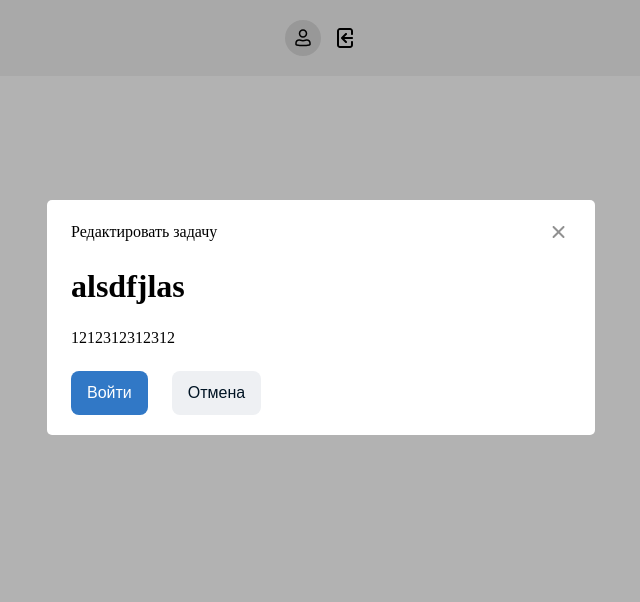
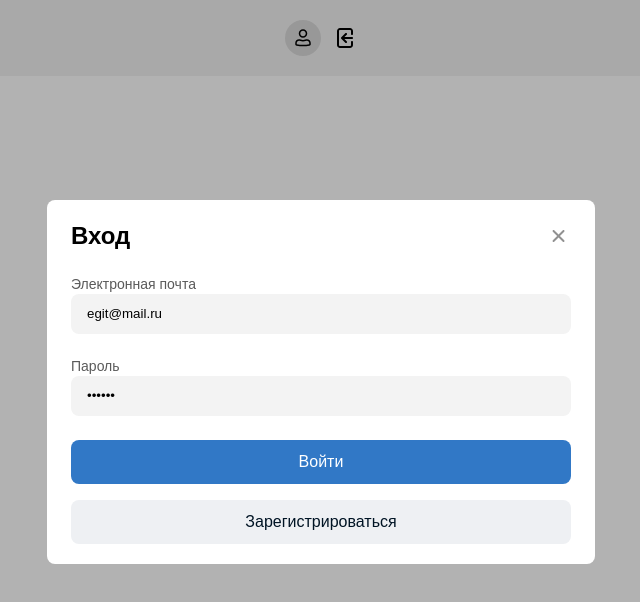
Before and after one commit to EgorVasyutin/vue-todo-list, a Vue app: page / in a window 1280 px wide. Shown: the top 602 px of the page, without its empty margins (319-959 px from the left). Built offline with nearby package versions, Linux system fonts and the light colour scheme.

Commit message:
Добавлена авторизация

```diff
--- a/package.json
+++ b/package.json
@@ -8,6 +8,7 @@
     "lint": "vue-cli-service lint"
   },
   "dependencies": {
+    "axios": "^0.27.2",
     "core-js": "^3.8.3",
     "express": "^4.18.1",
     "router": "^1.3.7",
--- a/src/App.vue
+++ b/src/App.vue
@@ -1,11 +1,32 @@
 <template>
   <app-header :user="user" />
 
-  <todos-page :user="user" />
+  <todos-page v-if="user" :user="user" />
 
-  <modal-window :is-open="isAuthModalOpen" @close="onClose">
-    <h1>alsdfjlas</h1>
-    <p>1212312312312</p>
+  <modal-window :is-open="isAuthModalOpen" title="Вход" @close="onClose">
+    <form class="flex flex-col gap-24">
+      <app-input
+        v-model:model-value="signInForm.email"
+        label="Электронная почта"
+        placeholder="myemail@gmail.com"
+        type="email"
+      />
+      <app-input
+        v-model:model-value="signInForm.password"
+        label="Пароль"
+        placeholder="минимум 6 символов"
+        type="password"
+      />
+    </form>
+
+    <template v-slot:footer>
+      <div class="flex flex-col gap-16 w-full">
+        <app-button class="w-full" :disabled="!isFormValid" @click="signIn">
+          Войти
+        </app-button>
+        <app-button type="secondary">Зарегистрироваться</app-button>
+      </div>
+    </template>
   </modal-window>
 </template>
 
@@ -13,22 +34,61 @@
 import AppHeader from "@/components/AppHeader.vue";
 import TodosPage from "@/pages/TodosPage.vue";
 import ModalWindow from "@/components/ModalWindow.vue";
+import { AppButton, AppInput } from "@/components/ui";
+
+import { axiosInstance } from "@/api/axiosInstance";
 
 export default {
   components: {
     AppHeader,
     TodosPage,
     ModalWindow,
+    AppButton,
+    AppInput,
   },
   data() {
     return {
       user: null,
       isAuthModalOpen: true,
+      signInForm: {
+        email: "egit@mail.ru",
+        password: "123456",
+      },
     };
+  },
+  computed: {
+    isEmailValid() {
+      return (
+        this.signInForm.email.includes(".com") ||
+        this.signInForm.email.includes(".ru")
+      );
+    },
+    isPasswordValid() {
+      return this.signInForm.password.length >= 6;
+    },
+    isFormValid() {
+      return this.isEmailValid && this.isPasswordValid;
+    },
   },
   methods: {
     onClose() {
       this.isAuthModalOpen = !this.isAuthModalOpen;
+    },
+    signIn() {
+      const payload = {
+        email: this.signInForm.email,
+        password: this.signInForm.password,
+      };
+
+      axiosInstance
+        .post("sign-in", payload)
+        .then((response) => {
+          this.user = response.data;
+          this.onClose();
+        })
+        .catch((axiosError) => {
+          console.error(`Ашипка: ${axiosError.response.data}`);
+        });
     },
   },
 };
--- /dev/null
+++ b/src/api/axiosInstance.js
@@ -0,0 +1,6 @@
+import axios from "axios";
+
+export const axiosInstance = axios.create({
+  baseURL: " http://localhost:1000/api/",
+  timeout: 1000,
+});
--- a/src/assets/styles/style.scss
+++ b/src/assets/styles/style.scss
@@ -1,9 +1,7 @@
-@tailwind base;
-@tailwind components;
-@tailwind utilities;
-
 @import 'fonts.scss';
 @import "vars.scss";
+@import "utils.scss";
+
 @import 'components/modal.scss';
 @import 'components/todo.scss';
 
--- /dev/null
+++ b/src/assets/styles/utils.scss
@@ -0,0 +1,47 @@
+.flex {
+  display: flex;
+}
+
+.flex-col {
+  flex-direction: column;
+}
+
+.items-center {
+  align-items: center;
+}
+
+.justify-between {
+  justify-content: space-between;
+}
+
+.justify-around {
+  justify-content: space-around;
+}
+
+.justify-evenly {
+  justify-content: space-evenly;
+}
+
+.gap-2 {
+  gap: 2px;
+}
+
+.gap-4 {
+  gap: 4px;
+}
+
+.gap-8 {
+  gap: 8px;
+}
+
+.gap-16 {
+  gap: 16px;
+}
+
+.gap-24 {
+  gap: 24px;
+}
+
+.w-full {
+  width: 100%;
+}
--- a/src/components/AppHeader.vue
+++ b/src/components/AppHeader.vue
@@ -9,17 +9,10 @@
         />
       </span>
 
-      <p v-if="user" class="user-name">Egor Vasyutin</p>
+      <p v-if="user" class="user-name">{{ user.username }}</p>
 
       <img :src="actionIconPath" :alt="userAction" />
     </div>
-
-    <!--    <div class="reg-log__container">-->
-    <!--      <a href="/login" onclick="router()" class="login">Войти</a>-->
-    <!--      <a href="/register" onclick="router()" class="register"-->
-    <!--        >Зарегистрироваться</a-->
-    <!--      >-->
-    <!--    </div>-->
   </header>
 </template>
 
--- a/src/components/ModalWindow.vue
+++ b/src/components/ModalWindow.vue
@@ -2,7 +2,7 @@
   <div v-show="isOpen" class="modal-overlay">
     <div class="modal">
       <header class="modal-header">
-        <div class="modal-title">Редактировать задачу</div>
+        <div class="modal-title">{{ title }}</div>
         <img
           :src="require('@/assets/img/close.svg')"
           alt="close"
@@ -14,8 +14,10 @@
       <slot />
 
       <footer class="modal-footer">
-        <app-button>Войти</app-button>
-        <app-button type="secondary">Отмена</app-button>
+        <slot name="footer">
+          <app-button>Войти</app-button>
+          <app-button type="secondary">Отмена</app-button>
+        </slot>
       </footer>
     </div>
   </div>
@@ -74,7 +76,7 @@ export default {
   margin: 200px auto 0;
   width: 500px;
   padding: 20px 24px;
-  border-radius: 5px;
+  border-radius: 8px;
   background-color: #fff;
   display: flex;
   flex-direction: column;
@@ -87,6 +89,8 @@ export default {
   }
 
   &-title {
+    font: bold 24px "lato-bold", sans-serif;
+    line-height: 32px;
   }
 
   &-footer {
--- a/src/components/ui/AppButton.vue
+++ b/src/components/ui/AppButton.vue
@@ -29,14 +29,31 @@ export default {
   border-radius: 8px;
   font-size: 16px;
   line-height: 24px;
+  cursor: pointer;
+  transition: background-color 0.2s;
 
   &-primary {
     background-color: $color-primary;
     color: white;
+
+    &:hover {
+      background-color: darken($color-primary, 5);
+    }
   }
+
   &-secondary {
     background-color: $color-secondary;
     color: $color-text-primary;
+
+    &:hover {
+      background-color: darken($color-secondary, 5);
+    }
+  }
+
+  &:disabled {
+    background-color: #f2f2f2;
+    color: #d9d9d9;
+    cursor: not-allowed;
   }
 }
 </style>
--- /dev/null
+++ b/src/components/ui/AppInput.vue
@@ -0,0 +1,48 @@
+<template>
+  <label class="flex flex-col gap-2 app-input">
+    <span class="label-text">{{ label }}</span>
+    <input v-bind="$attrs" :value="modelValue" class="input" @input="onInput" />
+  </label>
+</template>
+
+<script>
+export default {
+  name: "AppInput",
+  props: {
+    label: {
+      type: String,
+      default: "",
+    },
+    modelValue: {
+      type: String,
+      default: "",
+    },
+  },
+  emits: ["update:model-value"],
+  created() {
+    console.log(this.label);
+  },
+  methods: {
+    onInput(event) {
+      this.$emit("update:model-value", event.target.value);
+    },
+  },
+};
+</script>
+
+<style lang="scss" scoped>
+.app-input {
+}
+
+.label-text {
+  font: 14px "lato-regular", sans-serif;
+  color: #5a5a5a;
+}
+
+.input {
+  padding: 12px 16px 13px;
+  background-color: #f3f3f3;
+  outline: none;
+  border-radius: 8px;
+}
+</style>
--- /dev/null
+++ b/src/components/ui/index.js
@@ -0,0 +1,5 @@
+import Button from "@/components/ui/AppButton";
+import Input from "@/components/ui/AppInput";
+
+export const AppButton = Button;
+export const AppInput = Input;
```
